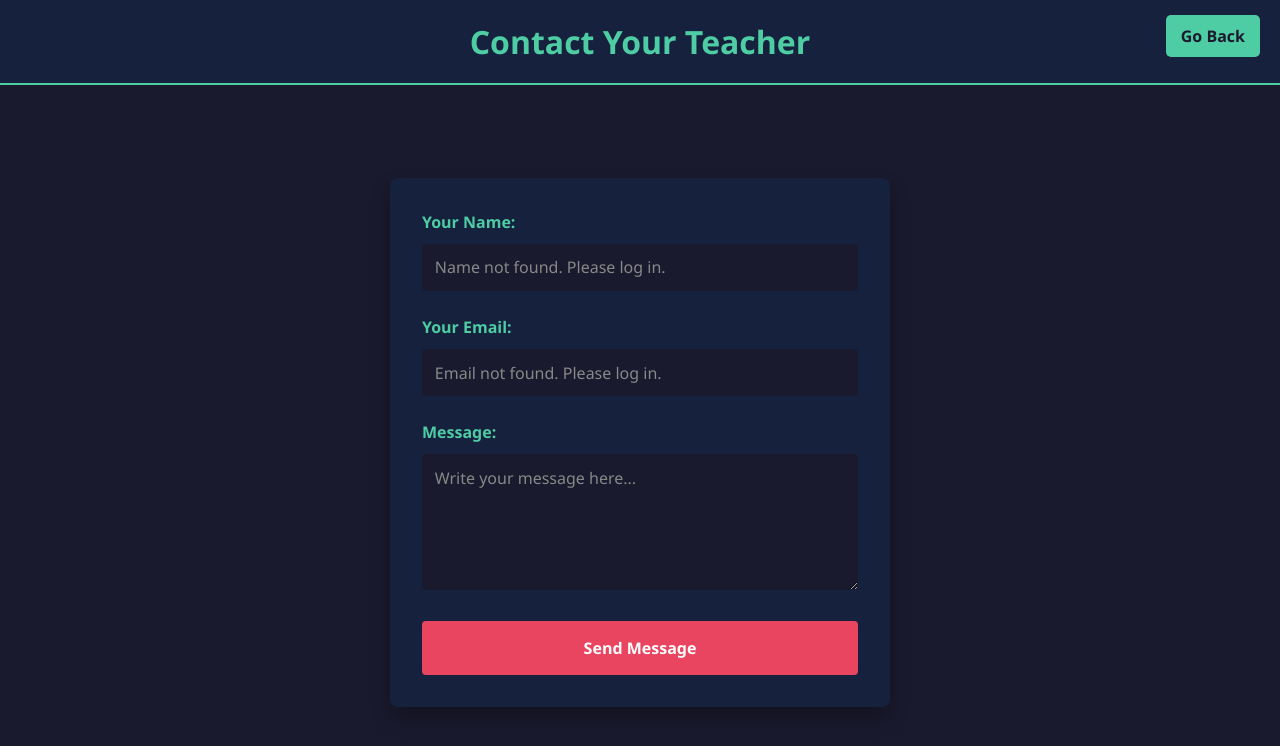
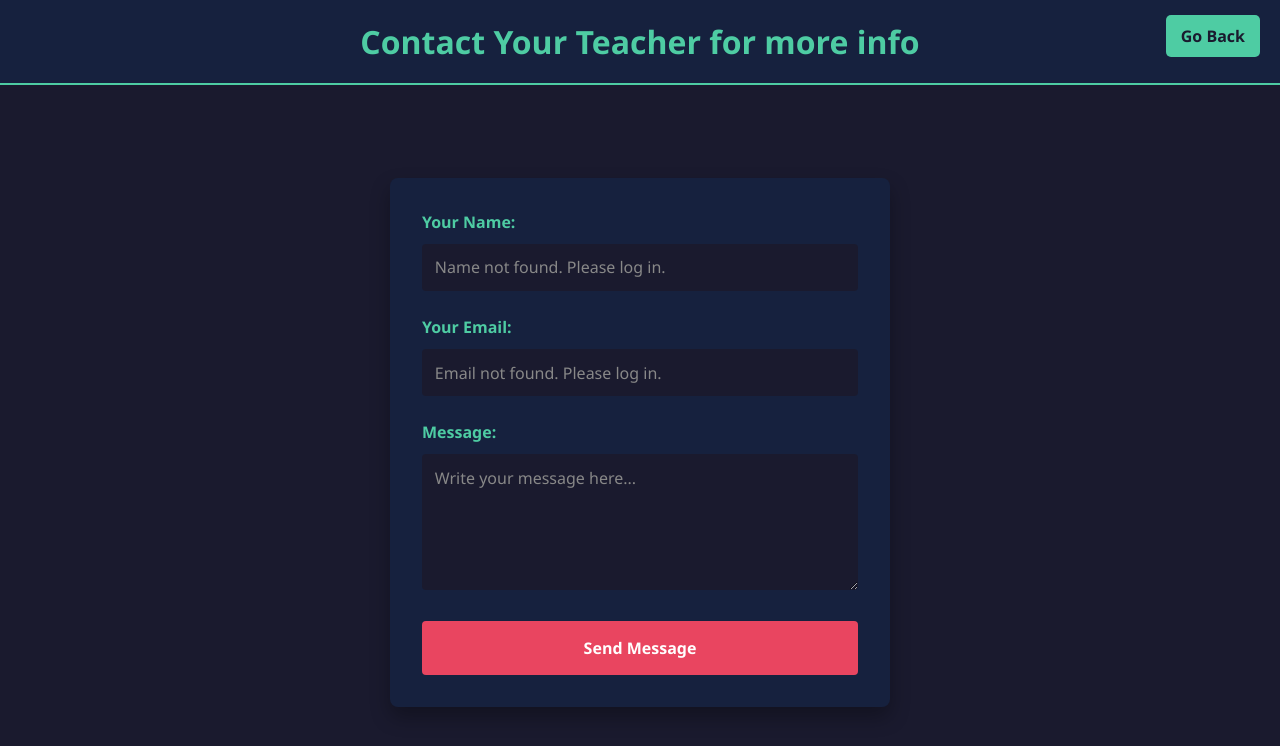
Before and after one commit to Ajayubangera/EduFeedbackPro, a website: page contact_teacher.html in a window 1280 px wide. Drawn offline with Linux system fonts and the light colour scheme.

Commit message:
test demo git commands

```diff
--- a/contact_teacher.html
+++ b/contact_teacher.html
@@ -10,7 +10,7 @@
   <button class="go-back-btn" onclick="history.back()">Go Back</button>
 
   <header class="header">
-    <h1>Contact Your Teacher</h1>
+    <h1>Contact Your Teacher for more info</h1>
   </header>
   <main class="content">
     <form id="contactForm">
```
